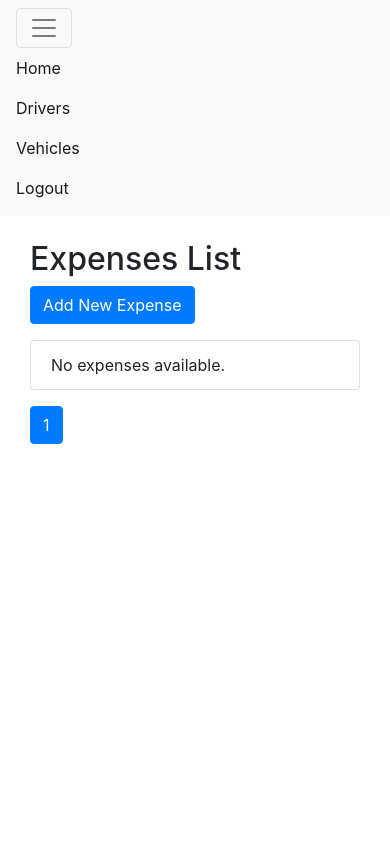
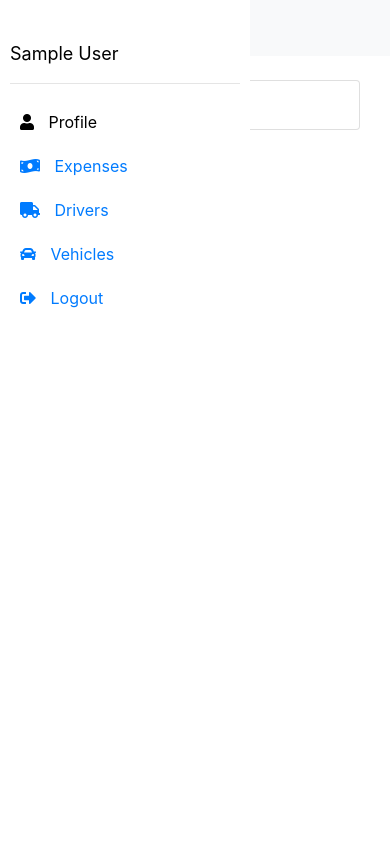
Before and after one commit to PMManyika/etrucker, a Django app: page / in a window 390 px wide, after a click that opens the changed part. Run offline with Django 3.2, Linux system fonts and the light colour scheme; the visitor is signed in with stand-in values (Sample User, id 1); data that the repository does not hold is empty; some libraries are stand-ins or nearby versions.

Commit message:
added overlay

```diff
--- a/expenses/templates/expenses/expense_list.html
+++ b/expenses/templates/expenses/expense_list.html
@@ -2,16 +2,13 @@
 {% extends 'base.html' %}
 {% block content %}
 <div class="container">
-    <h2>Expenses List</h2>
-    <a href="{% url 'expense_create' %}" class="btn btn-primary mb-3">Add New Expense</a>
-
     <div class="list-group mb-3">
         {% for expense in expenses %}
         <div class="list-group-item">
             <div class="row">
-                <div class="col-md-4"><strong>Date:</strong> {{ expense.date }}</div>
-                <div class="col-md-4"><strong>Amount:</strong> ${{ expense.amount }}</div>
-                <div class="col-md-4"><strong>Type:</strong> {{ expense.get_expense_type_display }}</div>
+                <div class="col-md-3"><strong>Date:</strong> {{ expense.date }}</div>
+                <div class="col-md-3"><strong>Amount:</strong> ${{ expense.amount }}</div>
+                <div class="col-md-3"><strong>Type:</strong> {{ expense.get_expense_type_display }}</div>
                 {% if request.user.is_superuser %}
                     <div class="col-md-3 text-right">
                         <a href="{% url 'expense_update' expense.id %}" class="btn btn-sm btn-warning">Edit</a>
--- a/templates/base.html
+++ b/templates/base.html
@@ -9,10 +9,52 @@
     <link rel="shortcut icon" type="image/x-icon" href="{% static 'img/logo.png' %}">
     <!-- Bootstrap CSS -->
     <link rel="stylesheet" href="https://stackpath.bootstrapcdn.com/bootstrap/4.5.2/css/bootstrap.min.css">
+    <link rel="stylesheet" href="https://cdnjs.cloudflare.com/ajax/libs/font-awesome/5.15.3/css/all.min.css">
+    <style>
+        /* The Overlay (background) */
+        .overlay {
+            height: 100%;
+            width: 0;
+            position: fixed;
+            z-index: 1;
+            top: 0;
+            left: 0;
+            background-color: #fff;
+            overflow-x: hidden;
+            transition: 0.5s;
+            z-index: 5000;
+        }
+
+        /* Overlay content */
+        .overlay-content {
+            position: relative;
+            width: 100%;
+            margin-top: 30px;
+            color: #000;
+            padding: 10px;
+        }
+
+        /* Close button */
+        .closebtn {
+            position: absolute;
+            top: 20px;
+            right: 45px;
+            font-size: 60px;
+            cursor: pointer;
+        }
+
+        .pad {
+            margin-right: 10px;
+        }
+        .icon_pad {
+            padding: 10px;
+        }
+
+    </style>
 </head>
 <body>
     <nav class="navbar navbar-expand-lg navbar-light bg-light">
-        <button class="navbar-toggler" type="button" data-toggle="collapse" data-target="#navbarNav" aria-controls="navbarNav" aria-expanded="false" aria-label="Toggle navigation">
+        <button class="navbar-toggler" type="button"  id="openOverlayBtn" aria-controls="navbarNav" aria-expanded="false" aria-label="Toggle navigation">
             <span class="navbar-toggler-icon"></span>
         </button>
         <div class="collapse navbar-collapse" id="navbarNav">
@@ -49,7 +91,45 @@
         {% endblock %}
     </div>
 
+    <!-- Overlay -->
+    <div id="myOverlay" class="overlay">
+        <!-- Overlay content -->
+        <div class="overlay-content">
+            <div style="text-transform: capitalize; font-size: large;">
+                {{ request.user.first_name }} {{ request.user.last_name }}
+            </div>
+            <hr>
+            <div class="icon_pad"><i class="fas fa-user pad"></i> Profile</div>
+            <div class="icon_pad"><a href="{% url 'expense_create' %}"><i class="fas fa-money-bill-wave pad"></i> Expenses</a></div>
+            <div class="icon_pad"><a href="{% url 'driver_list' %}"><i class="fas fa-truck pad"></i> Drivers</a></div> <!-- Example icon for Drivers -->
+            <div class="icon_pad"><a href="{% url 'vehicle_list' %}"><i class="fas fa-car pad"></i> Vehicles</a></div> <!-- Example icon for Vehicles -->
+            <div class="icon_pad"><a href="{% url 'logout' %}"><i class="fas fa-sign-out-alt pad"></i> Logout</a></div> <!-- Example icon for Logout -->
+
+        </div>
+    </div>
+
     <!-- Optional JavaScript -->
+    <script>
+        function openNav() {
+            document.getElementById("myOverlay").style.width = "250px";
+        }
+
+        function closeNav() {
+            document.getElementById("myOverlay").style.width = "0%";
+        }
+
+        // Event listener for the button
+        document.getElementById("openOverlayBtn").addEventListener("click", openNav);
+
+        // Event listener for closing the overlay when clicking outside of the content
+        document.getElementById("myOverlay").addEventListener("click", function(event) {
+            if (event.target == this) {
+                closeNav();
+            }
+        });
+
+    </script>
+
     <!-- jQuery first, then Popper.js, then Bootstrap JS -->
     <script src="https://code.jquery.com/jquery-3.5.1.slim.min.js"></script>
     <script src="https://cdn.jsdelivr.net/npm/@popperjs/core@2.0.5/dist/umd/popper.min.js"></script>
```
